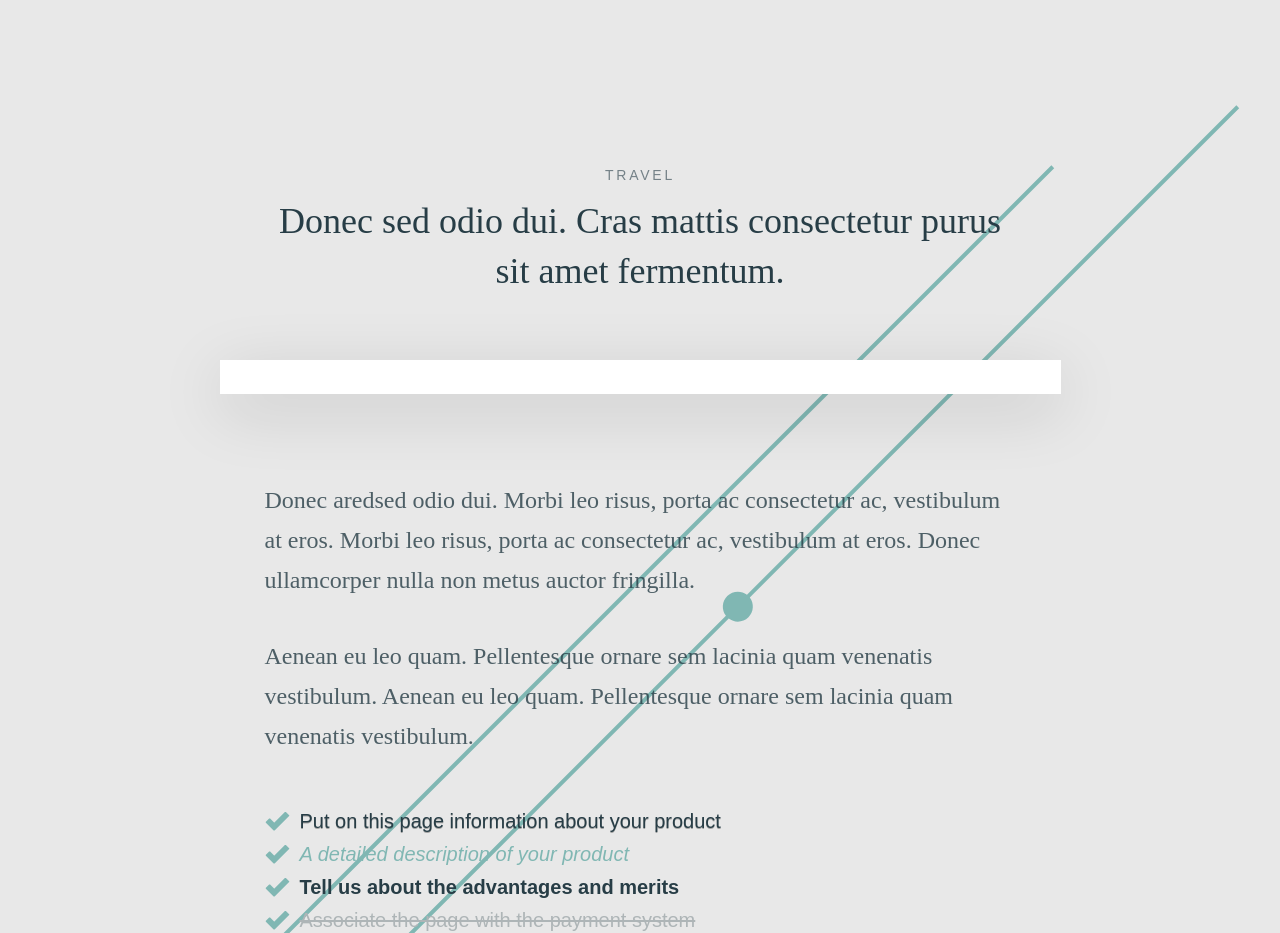
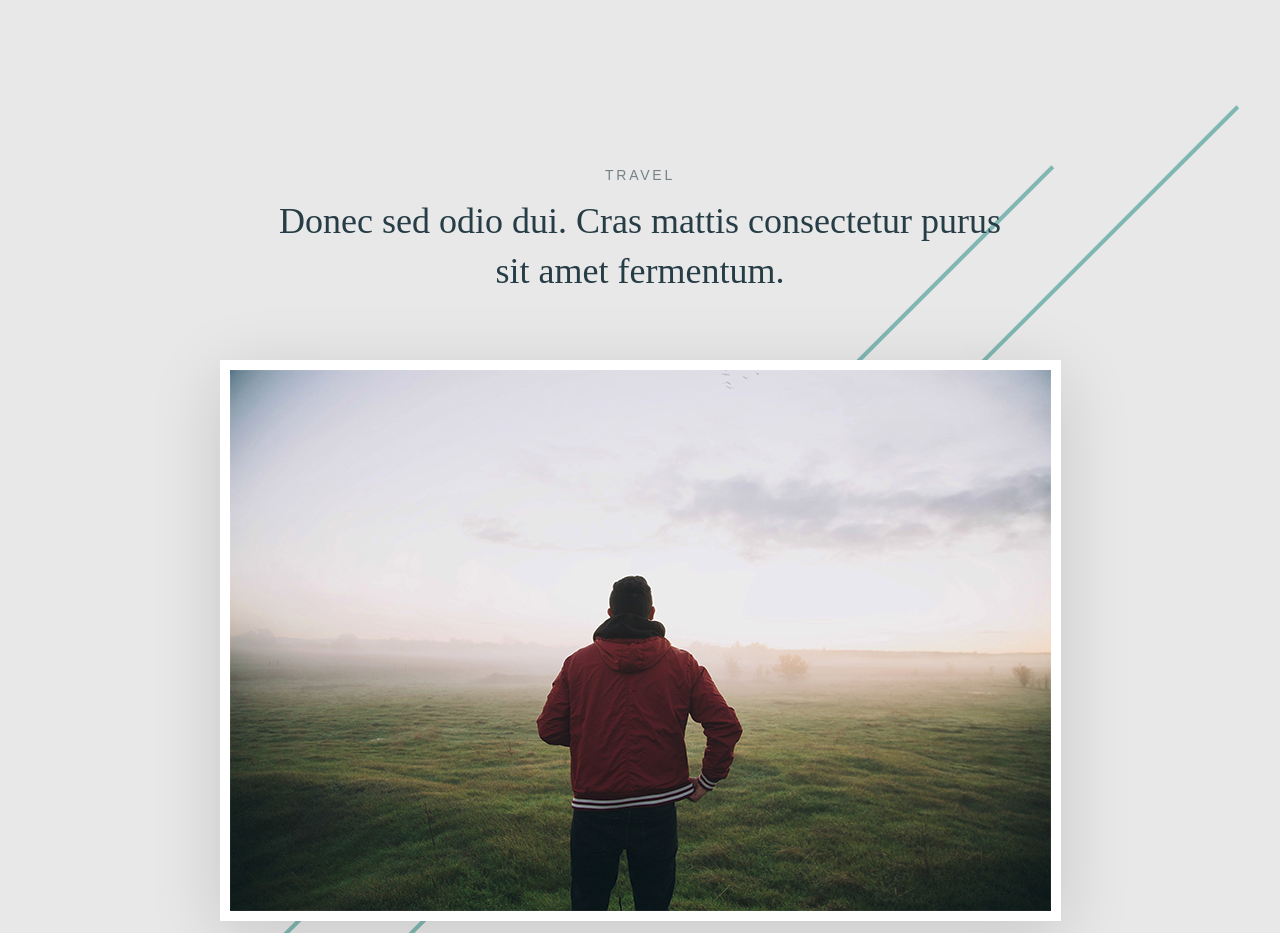
Before and after one commit to CrawFish666/hello_vsCode, a plain HTML site: page index.html in a window 1280 px wide. Shown: the top 933 px of the page. Drawn offline with Linux system fonts and the light colour scheme.

Commit message:
Update index.html

```diff
--- a/index.html
+++ b/index.html
@@ -26,7 +26,7 @@
 			</div>
 		</div>
 		<div class="content-img">
-			<img src="main/root/img/light-man.png" alt="">
+			<img src="../img/light-man.png" alt="">
 		</div>
 		<div class="content-bottom">
 			<div class="content-bottom__text">
```
